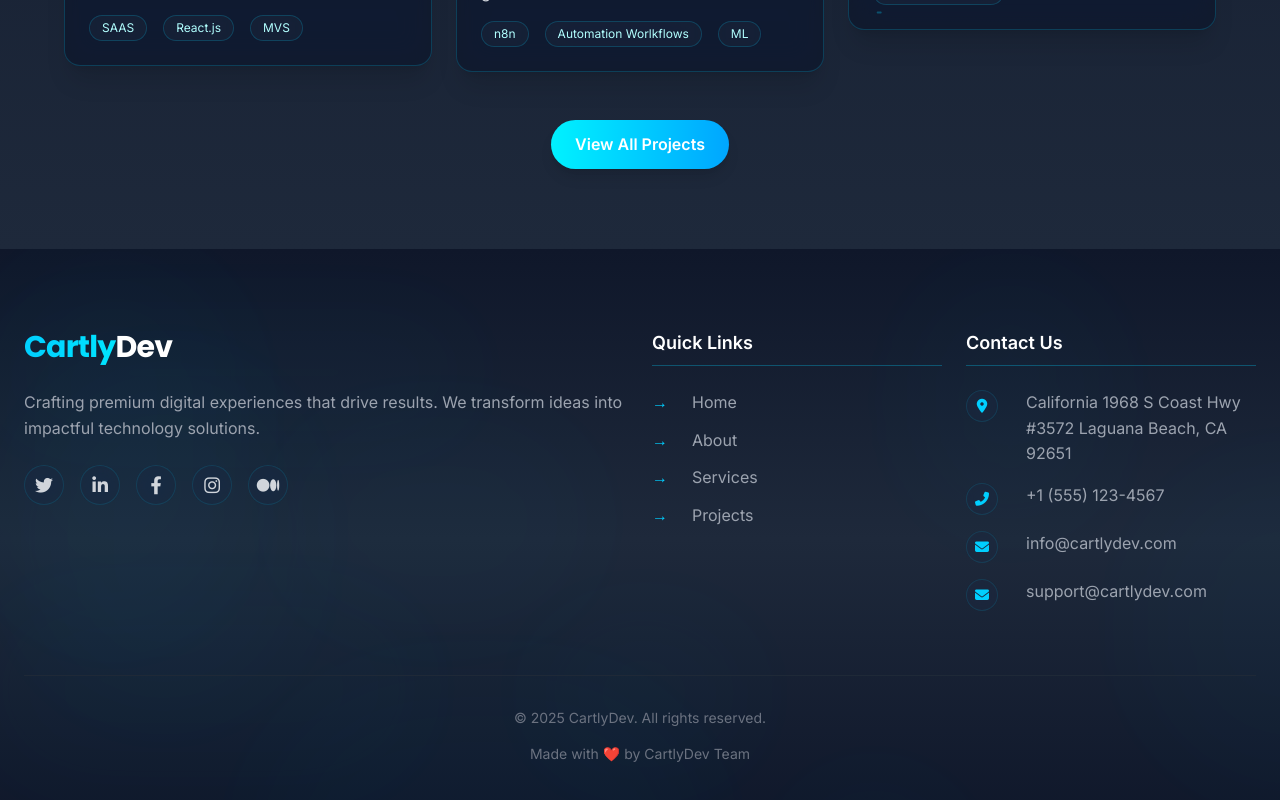
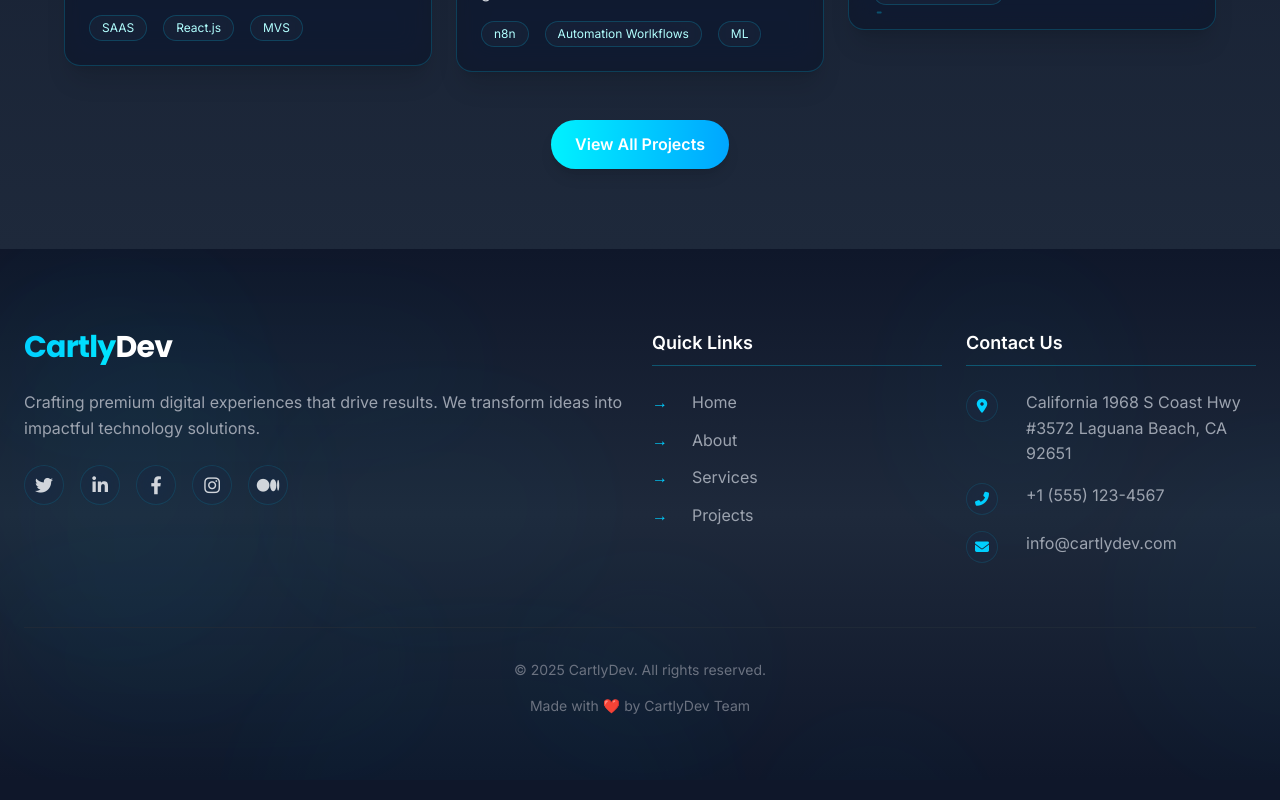
Before and after one commit to Meer-Rind/cartlydevoffical, a React (Create React App) app: page / in a window 1280 px wide. Shown: the part 3286-4086 px from the top of the page. Built offline with nearby package versions, Linux system fonts and the light colour scheme.

Commit message:
Update Footer.jsx

```diff
--- a/src/components/Footer.jsx
+++ b/src/components/Footer.jsx
@@ -27,8 +27,7 @@ const Footer = () => {
       href: 'https://maps.google.com/?q=California 1968 S Coast Hwy #3572 Laguana Beach, CA 92651',
     },
     { icon: 'phone-alt', text: '+1 (555) 123-4567', href: 'tel:+15551234567' },
-    { icon: 'envelope', text: 'info@cartlydev.com', href: 'mailto:info@cartlydev.com' },
-    { icon: 'envelope', text: 'support@cartlydev.com', href: 'mailto:support@cartlydev.com' },
+    { icon: 'envelope', text: 'info@cartlydev.com', href: 'mailto:info@cartlydev.com' }
   ];
 
   // Map friendly names to Font Awesome brand icon names
```
